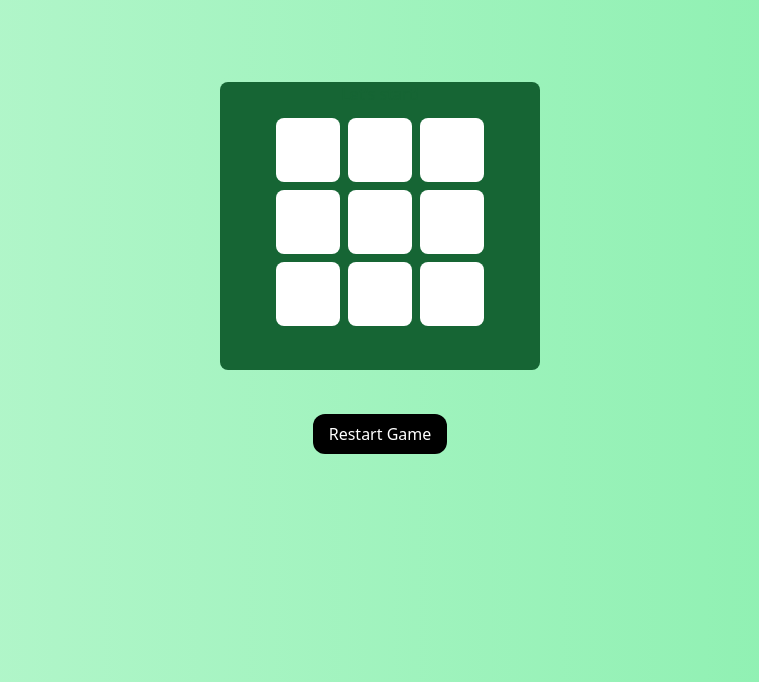
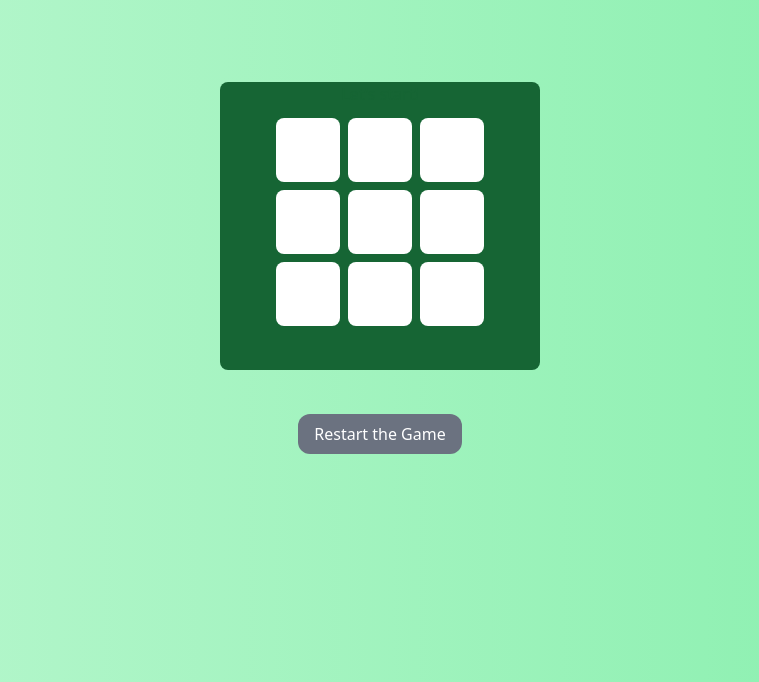
Before and after one commit to Exploring-glitch/tictaktoe, a plain HTML site: page TictactoeGame/index.html in a window 1280 px wide. Shown: the part 118-800 px from the top of the page, without its empty margins (260-1019 px from the left). Drawn offline with nearby package versions, Linux system fonts and the light colour scheme.

Commit message:
Updated index.html
Updated the backgroud color of the reset game button

```diff
--- a/TictactoeGame/index.html
+++ b/TictactoeGame/index.html
@@ -36,7 +36,7 @@
     </div>
     <h1 id="winnertext" class="hidden text-xl text-white"></h1>
     <div id="resetBtn">
-        <button class="my-20 bg-black text-white rounded-xl p-2 pr-4 pl-4">Restart Game</button>
+        <button class="my-20 bg-gray-500 text-white rounded-xl p-2 pr-4 pl-4">Restart the Game</button>
     </div>
 
 
```
